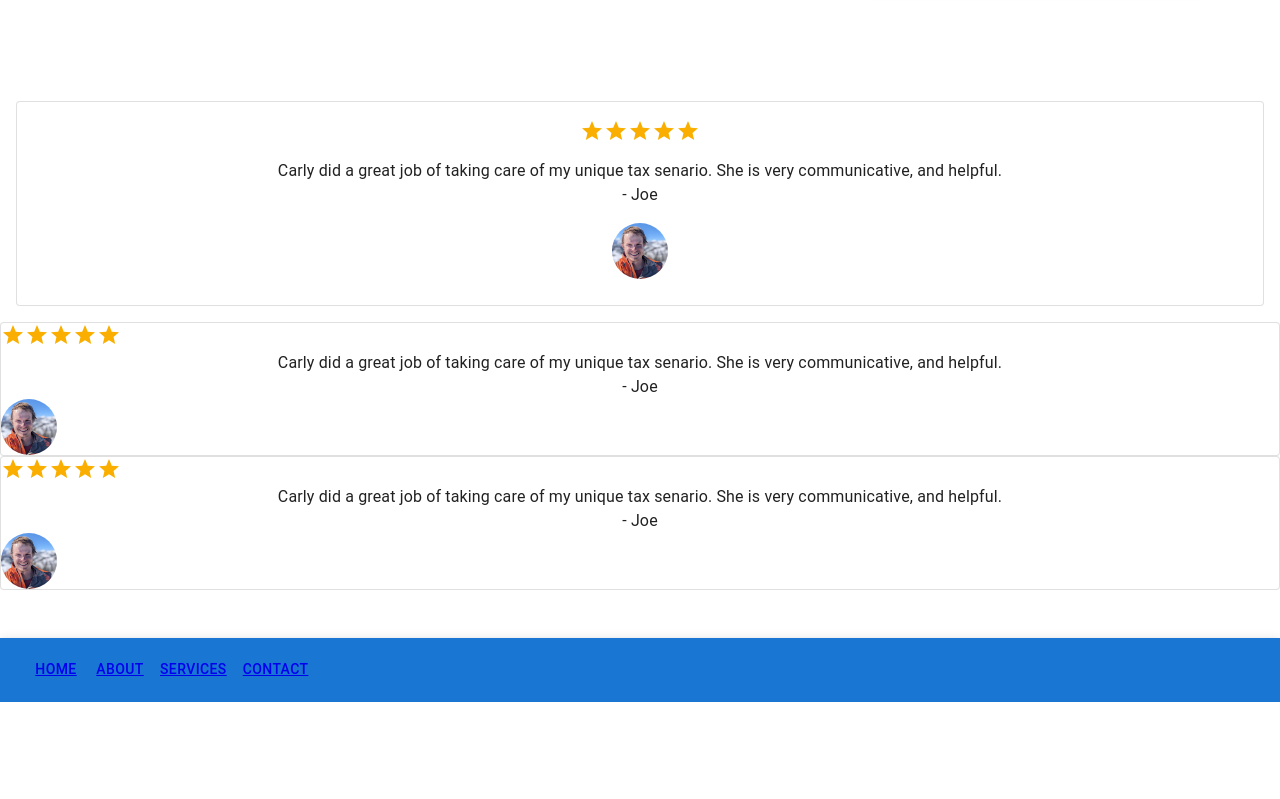
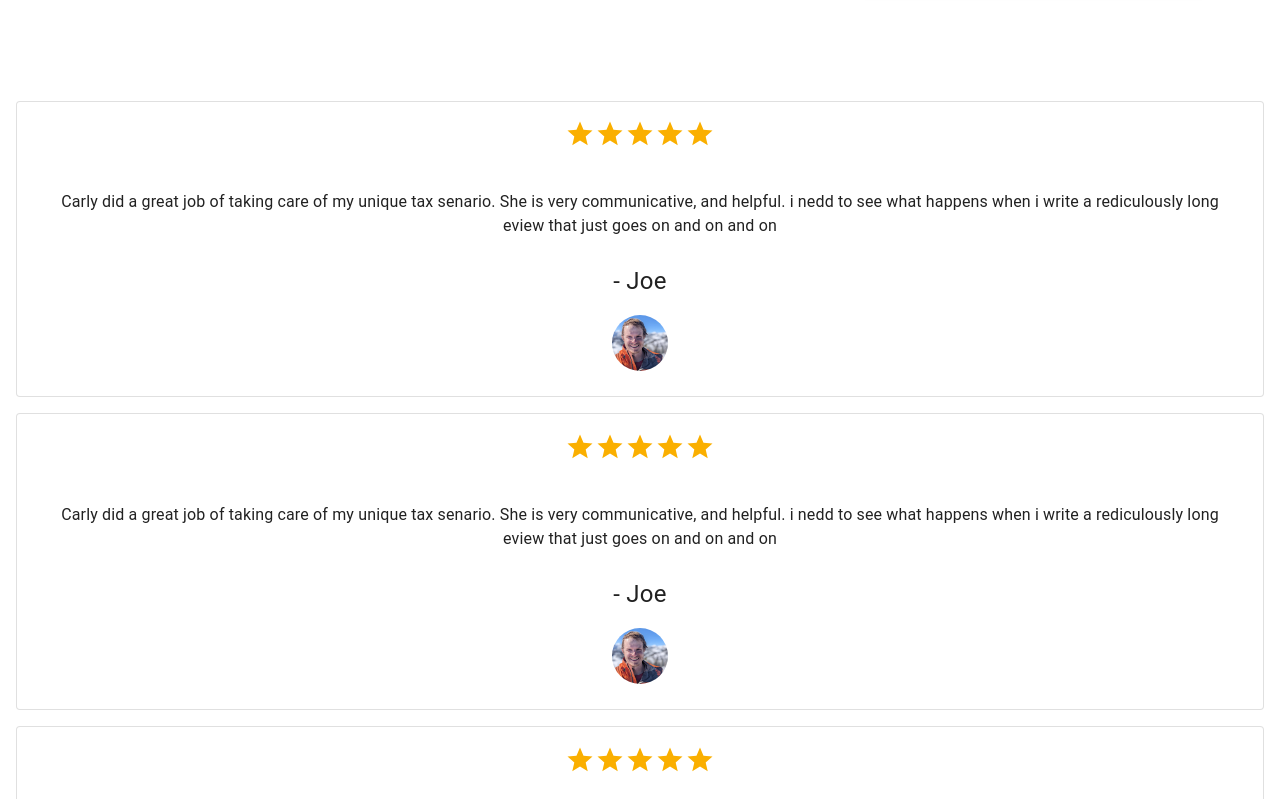
Before and after one commit to joekupernik/Tax-Time, a React (Create React App) app: page / in a window 1280 px wide. Shown: the part 721-1520 px from the top of the page. Before the commit the page ends 1423 px from the top, so only its background shows below. Built offline with nearby package versions, Linux system fonts and the light colour scheme.

Commit message:
polish reviews css layout

```diff
--- a/src/ReviewCard.tsx
+++ b/src/ReviewCard.tsx
@@ -17,21 +17,24 @@ export default function ReviewCard() {
     }}>
         <Card variant="outlined" sx={{margin: 2, padding: .2}}>
           <CardContent sx={{display: "flex", justifyContent: "center"}}>
-        <Rating defaultValue={5} readOnly />
+        <Rating defaultValue={5} readOnly size="large" />
       </CardContent>
       <Typography
         component="body"
         align="center"
         color="text.primary"
+        padding="2%"
         >
        Carly did a great job of taking care of my unique tax senario.
-       She is very communicative, and helpful.
+       She is very communicative, and helpful. i nedd to see what happens when i write a rediculously long eview that just goes on and on and on
+
       </Typography>
 
       <Typography
        component="body"
        align="center"
        color="text.primary"
+       fontSize={"1.5rem"}
        >
         - Joe
       </Typography>
@@ -40,45 +43,61 @@ export default function ReviewCard() {
       sx={{ width: 56, height: 56}} />
       </CardContent>
       </Card>
-      <Card variant="outlined">
-        <Rating defaultValue={5} readOnly />
+      <Card variant="outlined" sx={{margin: 2, padding: .2}}>
+          <CardContent sx={{display: "flex", justifyContent: "center"}}>
+        <Rating defaultValue={5} readOnly size="large" />
+      </CardContent>
       <Typography
         component="body"
         align="center"
         color="text.primary"
-
+        padding="2%"
         >
        Carly did a great job of taking care of my unique tax senario.
-       She is very communicative, and helpful.
+       She is very communicative, and helpful. i nedd to see what happens when i write a rediculously long eview that just goes on and on and on
+
       </Typography>
+
       <Typography
        component="body"
        align="center"
-       color="text.primary">
+       color="text.primary"
+       fontSize={"1.5rem"}
+       >
         - Joe
       </Typography>
+      <CardContent sx={{display: "flex", justifyContent: "center"}}>
       <Avatar alt="Joe" src="\Static\email signiture.png"
-      sx={{ width: 56, height: 56 }} />
+      sx={{ width: 56, height: 56}} />
+      </CardContent>
       </Card>
-      <Card variant="outlined">
-        <Rating defaultValue={5} readOnly />
+      <Card variant="outlined" sx={{margin: 2, padding: .2}}>
+          <CardContent sx={{display: "flex", justifyContent: "center"}}>
+        <Rating defaultValue={5} readOnly size="large" />
+      </CardContent>
       <Typography
         component="body"
         align="center"
         color="text.primary"
-
+        padding="2%"
         >
        Carly did a great job of taking care of my unique tax senario.
-       She is very communicative, and helpful.
+       She is very communicative, and helpful. i nedd to see what happens when i write a rediculously long eview that just goes on and on and on
+
       </Typography>
+
       <Typography
        component="body"
        align="center"
-       color="text.primary">
+       color="text.primary"
+       fontSize={"1.5rem"}
+       >
         - Joe
       </Typography>
+      <CardContent sx={{display: "flex", justifyContent: "center"}}>
       <Avatar alt="Joe" src="\Static\email signiture.png"
-      sx={{ width: 56, height: 56 }} />
+      sx={{ width: 56, height: 56}} />
+      </CardContent>
       </Card>
       </Box>
   );
```
